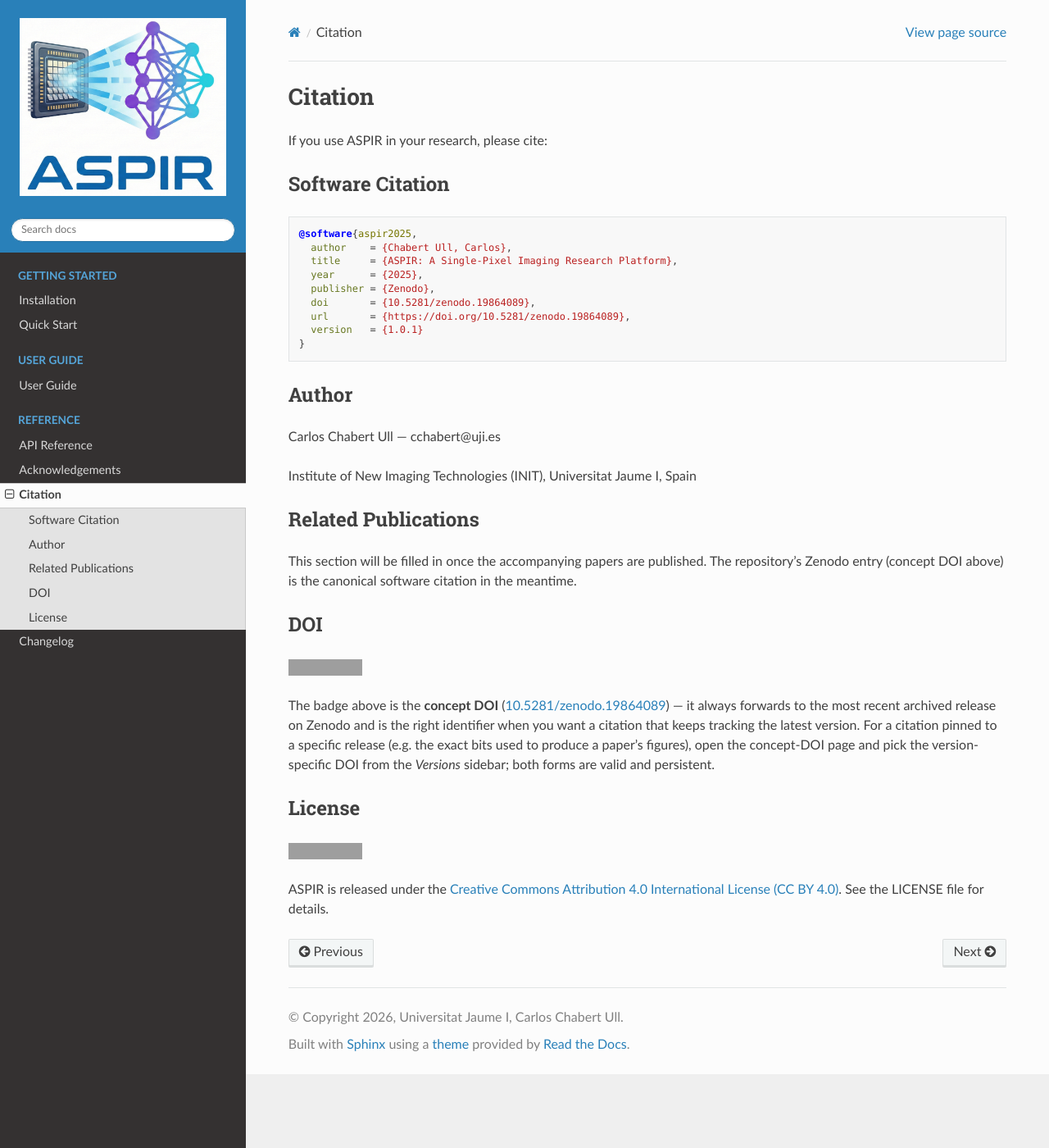
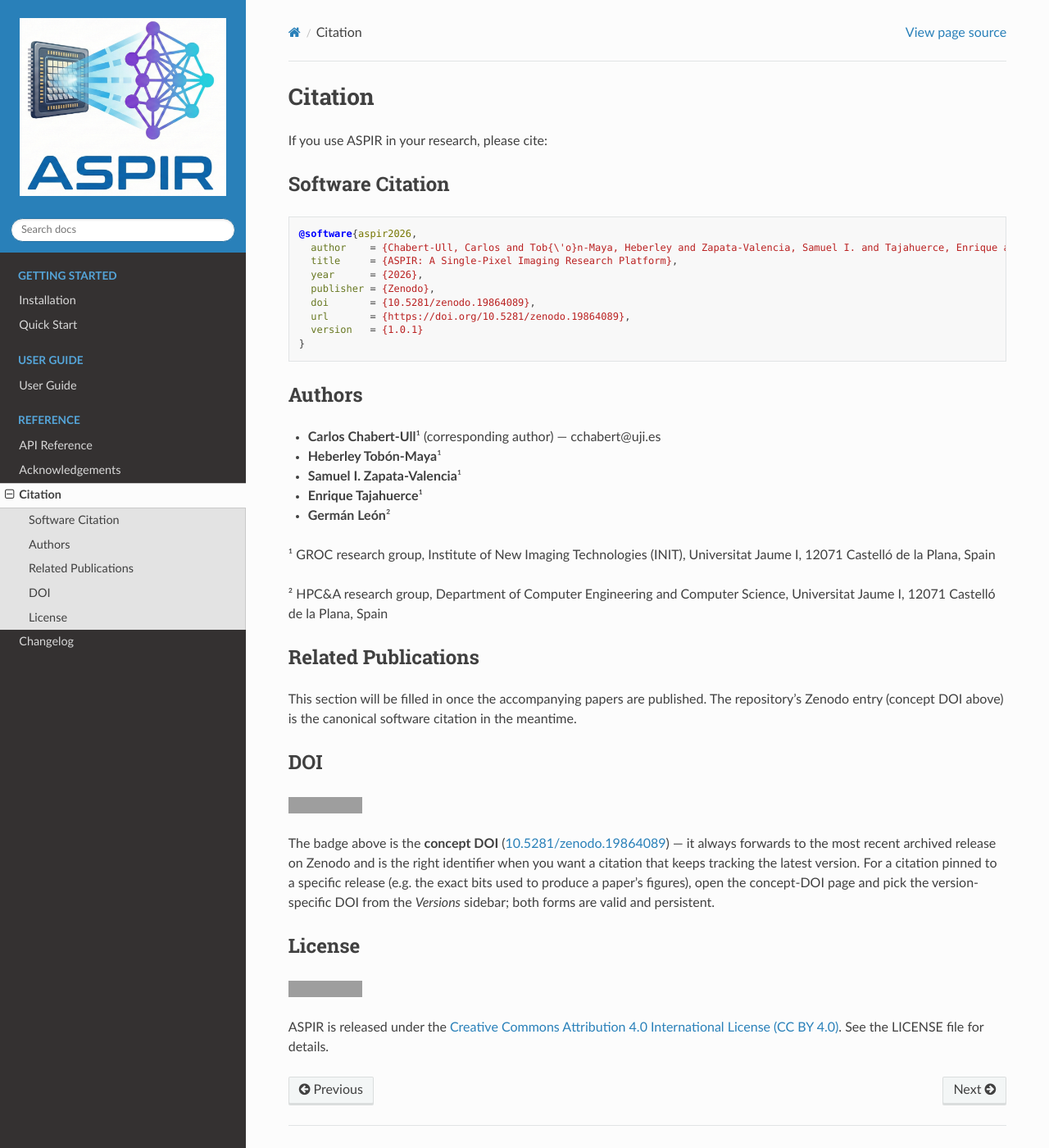
Before and after one commit to Xarlie123/aspir, a Sphinx documentation site: the page built from docs/citation.md, in a window 1280 px wide and 1400 px high. Shown: the whole window at 82% size. Built offline with Sphinx 7.4.7 and the Read the Docs theme 3.1.0, drawn with Linux system fonts in a browser that asks for light colours; some of the changed text lies outside the part shown; grey boxes are pictures that could not be loaded.

Commit message:
Sync author + affiliation metadata with the Intelligent Computing paper
Cross-referenced authors/affiliations against the paper draft at
3_ir_profiler_ML/2026_SR_Intelligent_Computing_Software_ASPIR/main.tex
and aligned every metadata surface in the repo with it:

  * Hyphenated surname "Chabert-Ull" everywhere (was "Chabert Ull"
    in LICENSE, docs/conf.py, docs/citation.md, the About dialog).
  * CITATION.cff: prepend the research group to each affiliation —
    GROC (Chabert-Ull, Tobón-Maya, Zapata-Valencia, Tajahuerce) and
    HPC&A (León). Matches the paper's \affil blocks.
  * docs/index.md: footer attribution now names both research groups
    (GROC + HPC&A) alongside their parent institutes.
  * docs/citation.md: BibTeX entry now lists all five authors (was
    Carlos only), key bumped 2025 -> 2026, year matches v1.0.0
    tag date. "Author" section becomes "Authors" with five entries
    and footnoted affiliations.
  * About dialog: "Author" -> "Authors" listing all five with
    footnote markers, corresponding-author email kept inline; both
    institutional blocks shown at the bottom (was INIT only).

````diff
--- a/docs/citation.md
+++ b/docs/citation.md
@@ -5,10 +5,10 @@
 ## Software Citation
 
 ```bibtex
-@software{aspir2025,
-  author    = {Chabert Ull, Carlos},
+@software{aspir2026,
+  author    = {Chabert-Ull, Carlos and Tob{\'o}n-Maya, Heberley and Zapata-Valencia, Samuel I. and Tajahuerce, Enrique and Le{\'o}n, Germ{\'a}n},
   title     = {ASPIR: A Single-Pixel Imaging Research Platform},
-  year      = {2025},
+  year      = {2026},
   publisher = {Zenodo},
   doi       = {10.5281/zenodo.19864089},
   url       = {https://doi.org/10.5281/zenodo.19864089},
@@ -16,11 +16,17 @@
 }
 ```
 
-## Author
+## Authors
 
-Carlos Chabert Ull — cchabert@uji.es
+- **Carlos Chabert-Ull**¹ (corresponding author) — cchabert@uji.es
+- **Heberley Tobón-Maya**¹
+- **Samuel I. Zapata-Valencia**¹
+- **Enrique Tajahuerce**¹
+- **Germán León**²
 
-Institute of New Imaging Technologies (INIT), Universitat Jaume I, Spain
+¹ GROC research group, Institute of New Imaging Technologies (INIT), Universitat Jaume I, 12071 Castelló de la Plana, Spain
+
+² HPC&A research group, Department of Computer Engineering and Computer Science, Universitat Jaume I, 12071 Castelló de la Plana, Spain
 
 ## Related Publications
 
--- a/docs/conf.py
+++ b/docs/conf.py
@@ -3,8 +3,8 @@
 
 # -- Project information -----------------------------------------------------
 project = 'ASPIR'
-copyright = '2026, Universitat Jaume I, Carlos Chabert Ull'
-author = 'Carlos Chabert Ull'
+copyright = '2026, Universitat Jaume I, Carlos Chabert-Ull'
+author = 'Carlos Chabert-Ull'
 release = '1.0.1'
 
 # -- General configuration ---------------------------------------------------
````
Also changed, not shown: docs/index.md (+1 -1 lines), 3 other files.
